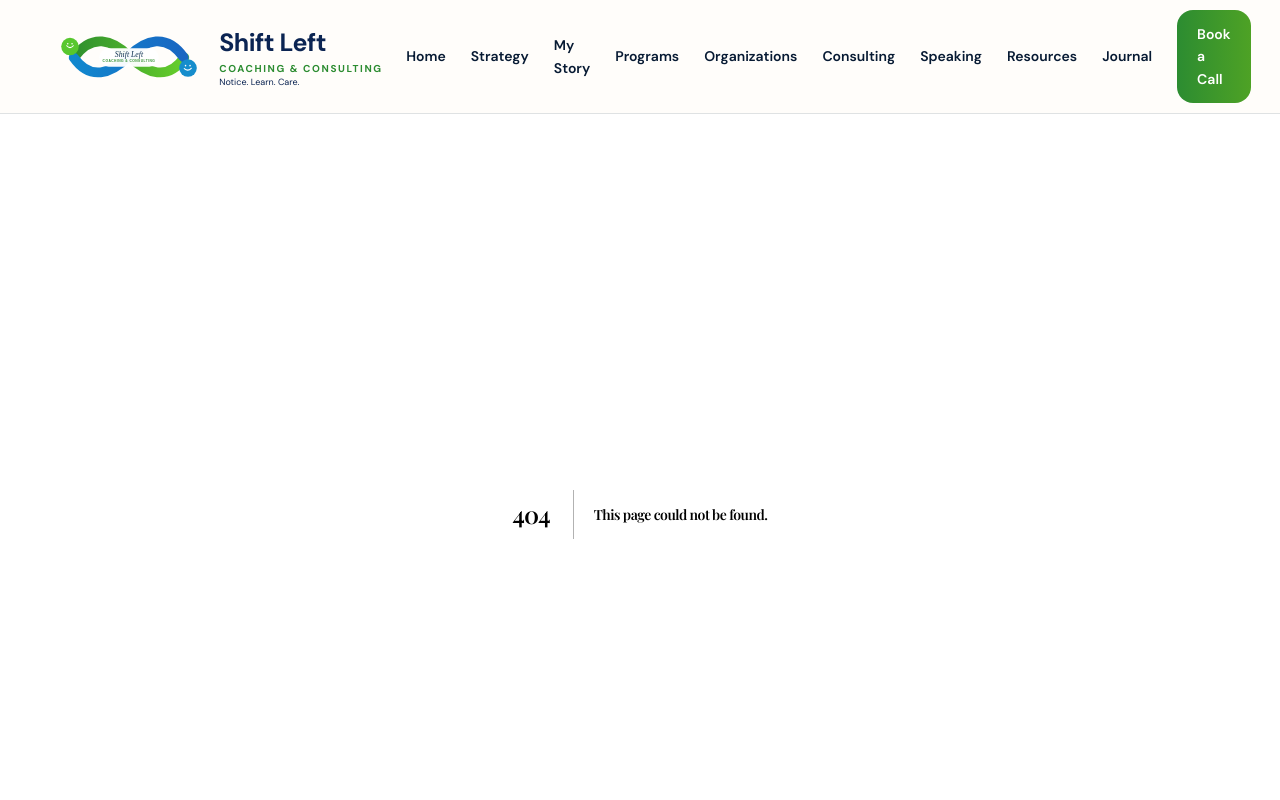
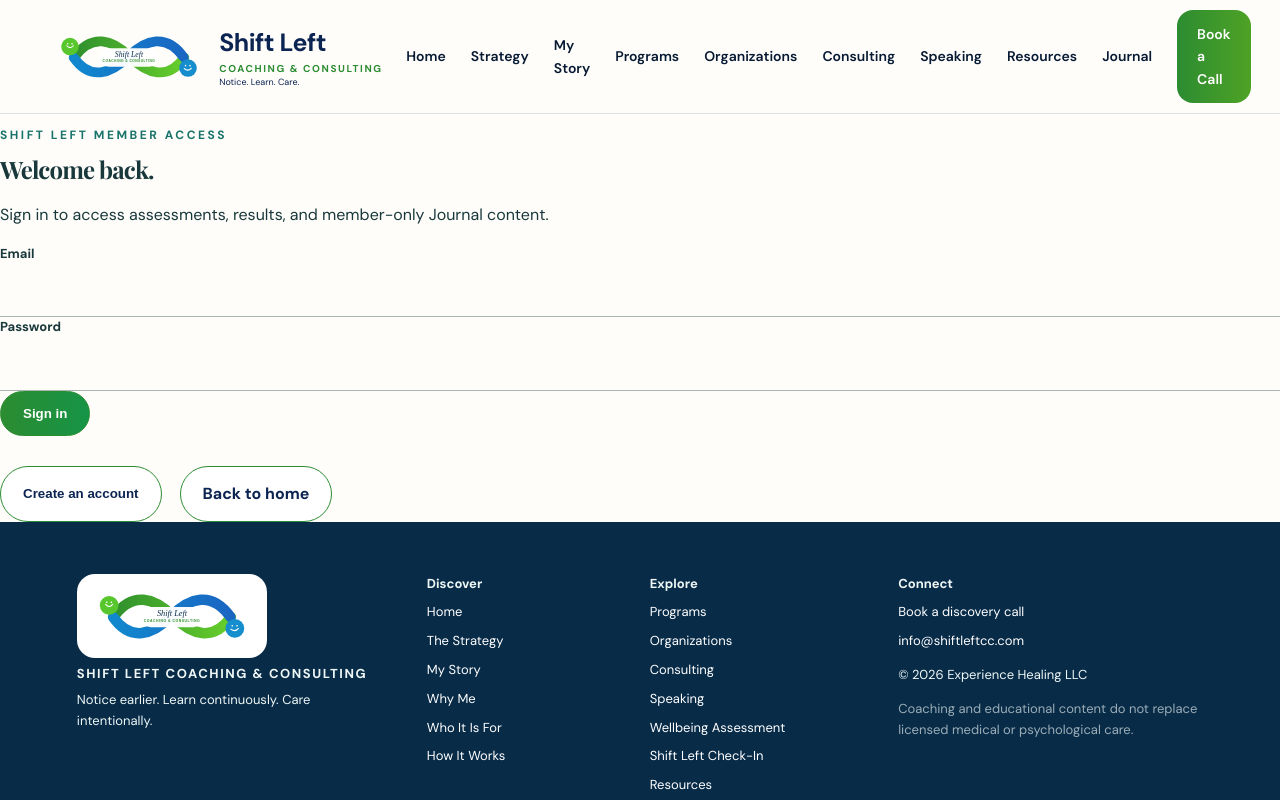
Before and after one commit to seattledesitv/shiftleftcc, a Next.js app: page /login in a window 1280 px wide. Before the commit this address had no page. Shown: the top 800 px of the page. Built offline with nearby package versions, Linux system fonts and the light colour scheme; a web font is replaced by a local one.

Commit message:
Add member login and registration page

```diff
--- /dev/null
+++ b/app/login/page.tsx
@@ -0,0 +1,63 @@
+"use client";
+
+import Link from "next/link";
+import { useSearchParams } from "next/navigation";
+import { FormEvent, useState } from "react";
+import { createClient } from "../../lib/supabase/client";
+
+export default function LoginPage() {
+  const searchParams = useSearchParams();
+  const next = searchParams.get("next") || "/";
+  const [mode, setMode] = useState<"signin" | "signup">("signin");
+  const [message, setMessage] = useState("");
+  const [error, setError] = useState("");
+  const [loading, setLoading] = useState(false);
+
+  async function handleSubmit(event: FormEvent<HTMLFormElement>) {
+    event.preventDefault();
+    setMessage("");
+    setError("");
+    setLoading(true);
+
+    const form = new FormData(event.currentTarget);
+    const email = String(form.get("email") || "").trim();
+    const password = String(form.get("password") || "");
+
+    try {
+      const supabase = createClient();
+      if (mode === "signup") {
+        const { error: signUpError } = await supabase.auth.signUp({ email, password });
+        if (signUpError) throw signUpError;
+        setMessage("Account created. Check your email if confirmation is enabled, then sign in.");
+        setMode("signin");
+      } else {
+        const { error: signInError } = await supabase.auth.signInWithPassword({ email, password });
+        if (signInError) throw signInError;
+        window.location.href = next;
+      }
+    } catch (caught) {
+      setError(caught instanceof Error ? caught.message : "Unable to complete the request.");
+    } finally {
+      setLoading(false);
+    }
+  }
+
+  return <main className="authPage">
+    <section className="authCard">
+      <p className="eyebrow">SHIFT LEFT MEMBER ACCESS</p>
+      <h1>{mode === "signin" ? "Welcome back." : "Create your account."}</h1>
+      <p>{mode === "signin" ? "Sign in to access assessments, results, and member-only Journal content." : "Create a free account to take assessments and access protected resources."}</p>
+      {message && <p className="authMessage">{message}</p>}
+      {error && <p className="authMessage authError">{error}</p>}
+      <form onSubmit={handleSubmit}>
+        <label>Email<input type="email" name="email" autoComplete="email" required /></label>
+        <label>Password<input type="password" name="password" minLength={8} autoComplete={mode === "signin" ? "current-password" : "new-password"} required /></label>
+        <button className="button primary" type="submit" disabled={loading}>{loading ? "Please wait…" : mode === "signin" ? "Sign in" : "Create account"}</button>
+      </form>
+      <div className="actions">
+        <button className="button secondary" type="button" onClick={() => { setMode(mode === "signin" ? "signup" : "signin"); setError(""); setMessage(""); }}>{mode === "signin" ? "Create an account" : "I already have an account"}</button>
+        <Link className="button secondary" href="/">Back to home</Link>
+      </div>
+    </section>
+  </main>;
+}
```
